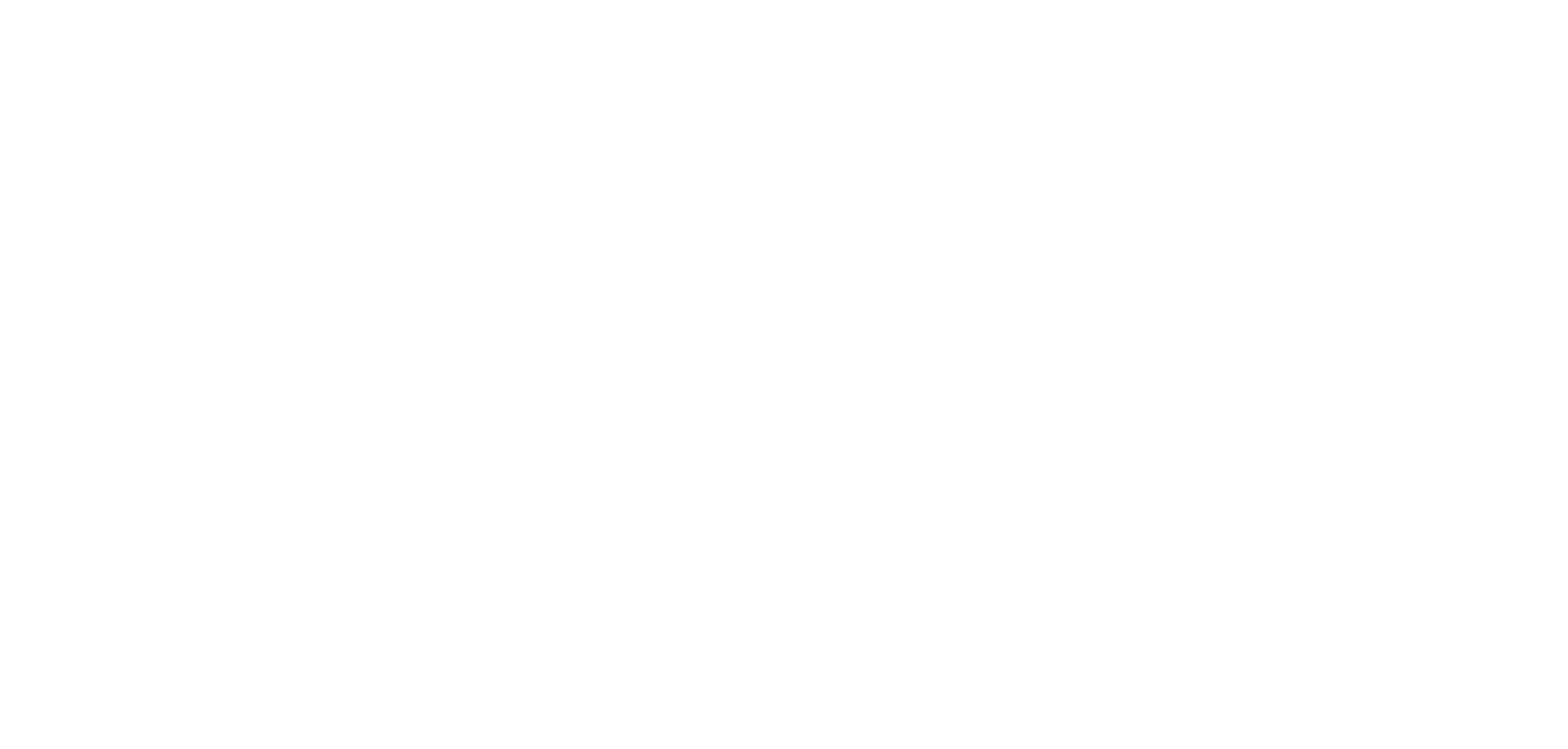
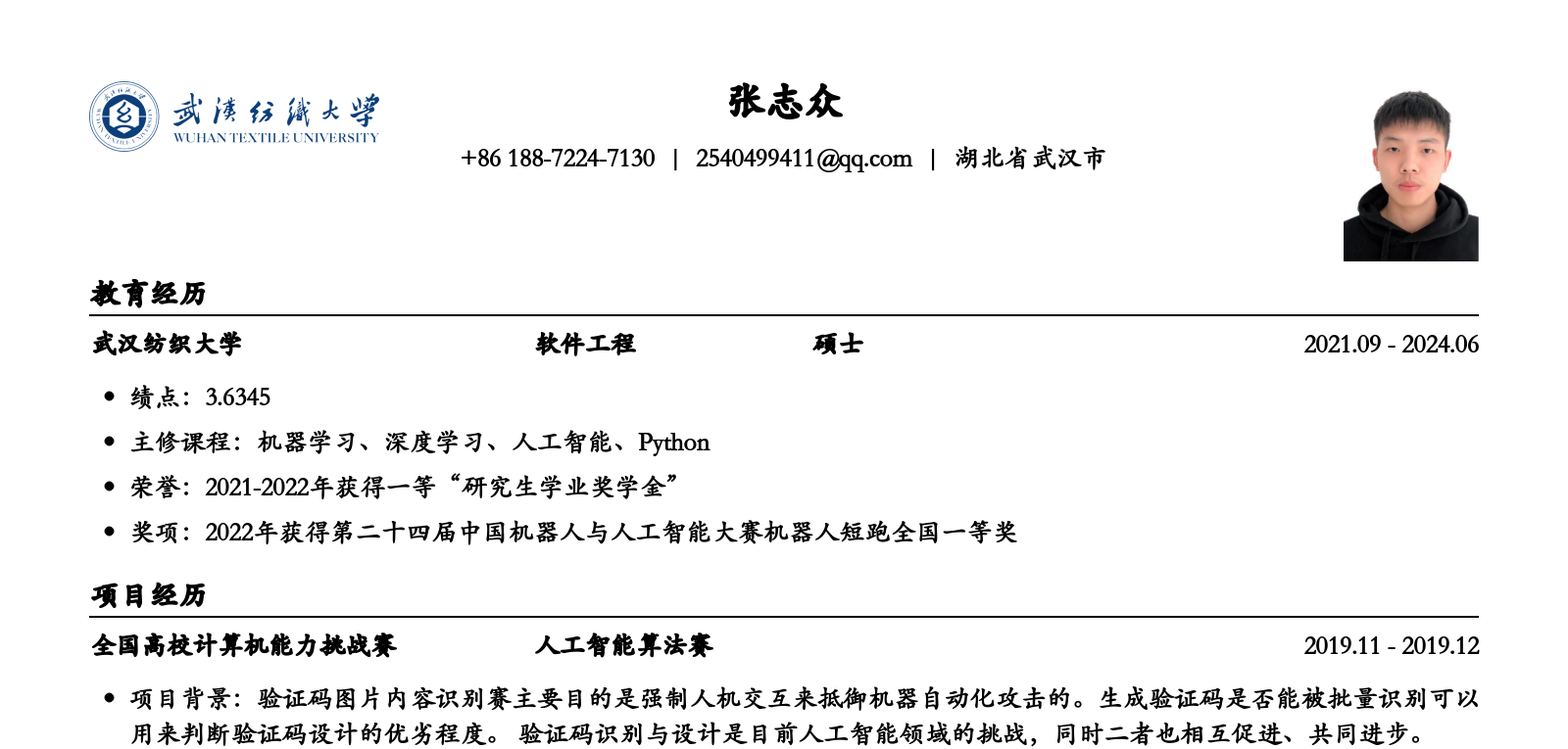
Before and after one commit to zhangxiaozhier/zhangxiaozhier.github.io, a plain HTML site: page index.html in a window 1280 px wide. Shown: the top 765 px of the page at 98% size, 1600 px wide, since content can reach past the window. Drawn offline with Linux system fonts and the light colour scheme.

Commit message:
Update index.html

```diff
--- a/index.html
+++ b/index.html
@@ -10,6 +10,6 @@
 </head>
 <body>
 <!-- partial:index.partial.html -->
-<img src=""></img>
+<img src="./个人简历.png"></img>
 </body>
 </html>
```
